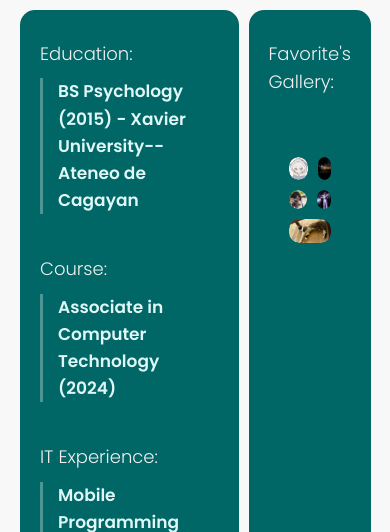
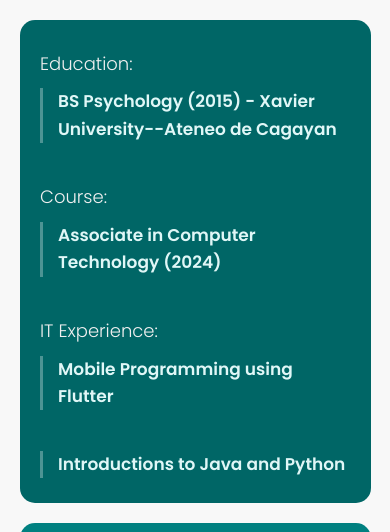
Before and after one commit to smmigrino/WEBPROG-Introduction, a plain HTML site: page intro/index.html in a window 390 px wide. Shown: the part 312-844 px from the top of the page. Drawn offline with nearby package versions, Linux system fonts and the light colour scheme.

Commit message:
update for mobile friendly layout v5

```diff
--- a/intro/css/css-flexbox-grid.css
+++ b/intro/css/css-flexbox-grid.css
@@ -71,6 +71,7 @@
   flex: 1 1 45%;
   overflow: hidden;
   border-radius: 10px;
+  box-sizing: border-box; /*added*/
 }
 
 .collage-item img {
@@ -83,8 +84,26 @@
 
 /* 📱 Responsive for mobile screens */
 @media (max-width: 768px) {
+.collage{
+  gap: 10px;
+}
+
   .collage-item {
     flex: 1 1 100%;
     height: auto !important; /* allow height to adjust naturally */
   }
 }
+
+/* Grid container responsiveness (added) */
+@media (max-width: 768px) {
+  .grid-container {
+    display: flex;
+    flex-direction: column;
+    gap: 20px;
+  }
+
+  .item1, .item2, .item3, .item4, .item5 {
+    grid-column: auto;
+    grid-row: auto;
+  }
+}
```
